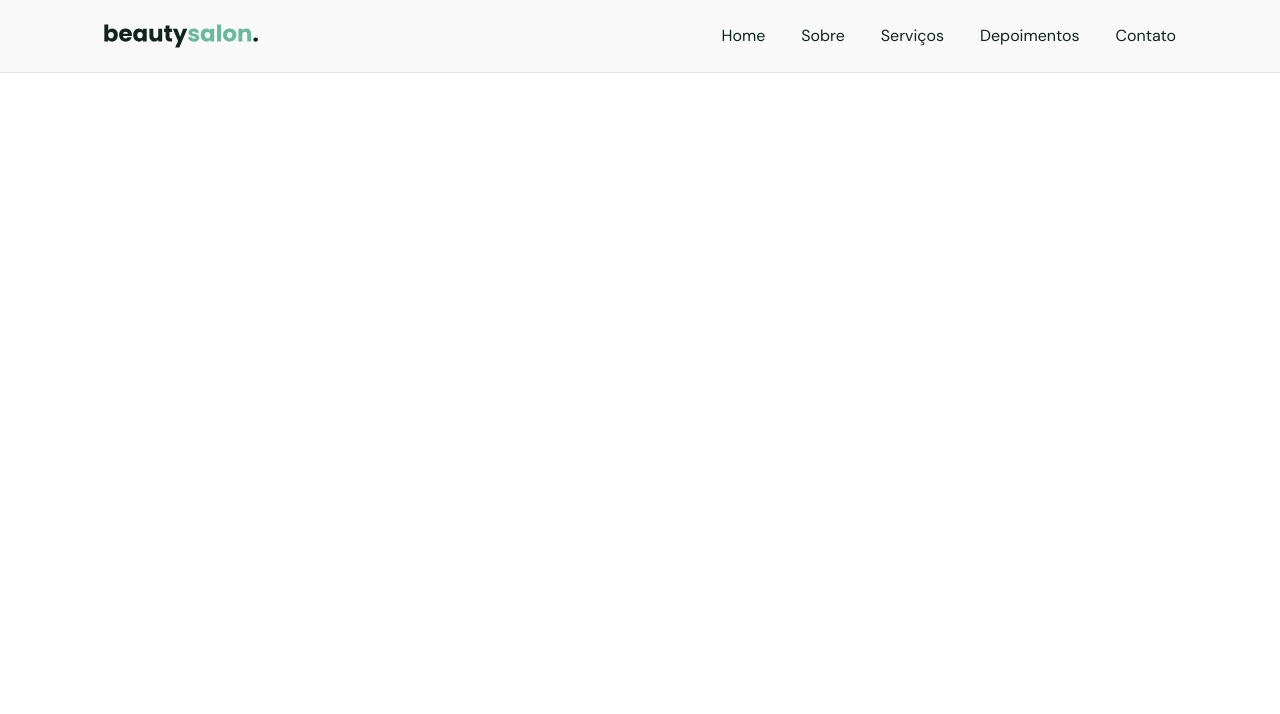
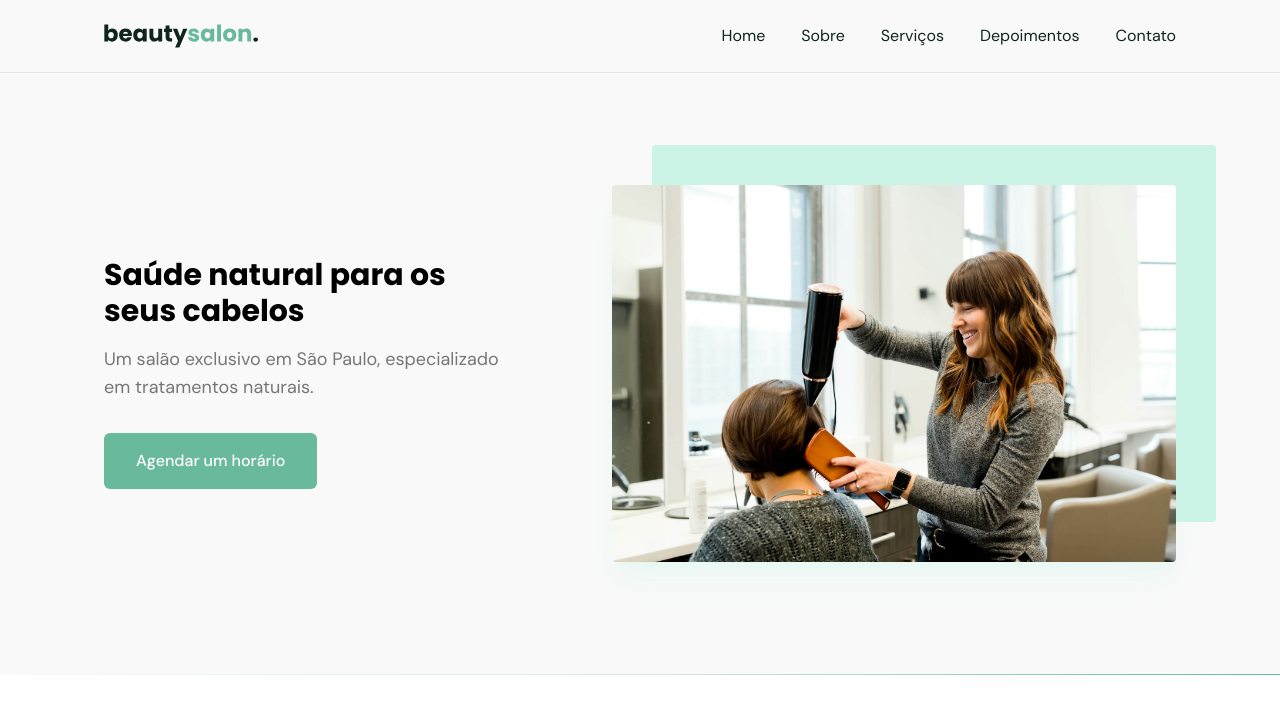
Before and after one commit to lucassamuel94/origin-six, a Next.js app: page / in a window 1280 px wide. Shown: the top 714 px of the page. Built offline with nearby package versions, Linux system fonts and the light colour scheme.

Commit message:
add component Hero and Divider

```diff
--- a/src/app/page.tsx
+++ b/src/app/page.tsx
@@ -1,9 +1,13 @@
 import { Header } from '@/components/header'
+import { Divider } from '@/components/ui/divider'
+import { Hero } from './components/hero'
 
 export default function HomeApp() {
   return (
     <main>
       <Header />
+      <Hero />
+      <Divider direction='right' />
     </main>
   )
 }
```
